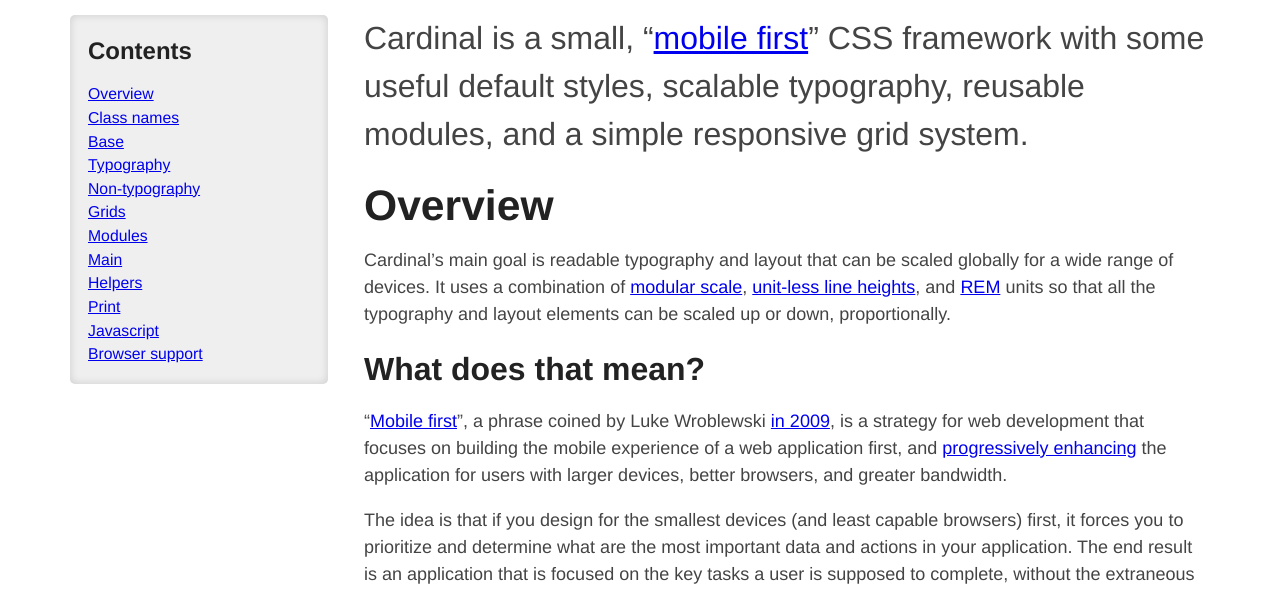
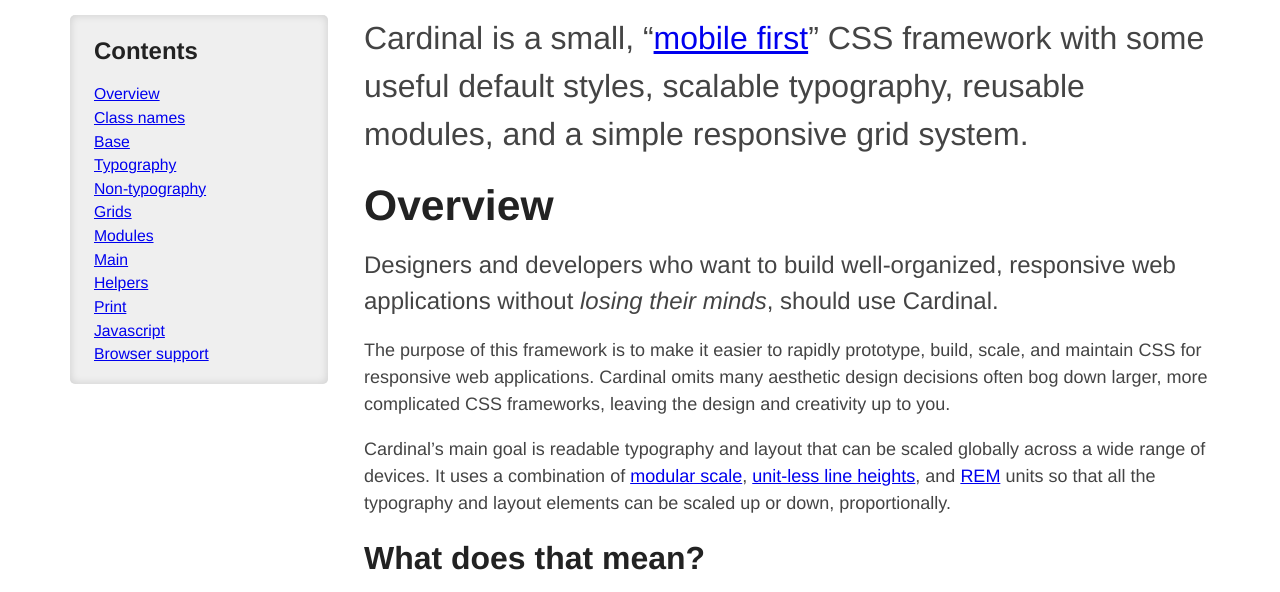
Before and after one commit to cardinalcss/cardinalcss, a plain HTML site: page index.html in a window 1280 px wide. Shown: the part 198-790 px from the top of the page. Drawn offline with nearby package versions, Linux system fonts and the light colour scheme.

Commit message:
updating docs

```diff
--- a/css/main.css
+++ b/css/main.css
@@ -27,7 +27,7 @@
 	box-sizing:         border-box;
 }
 
-/* Set <html> and <body> to inherit the height of the browser */
+/* Set <html> and <body> to inherit the height of the viewport */
 html,
 body {
 	min-height: 100%;
@@ -115,9 +115,9 @@
 
 body {
 	color: #444;
-	font-size: 1rem;    /* 1 */
+	font-size: 1rem;  /* 1 */
 	font-family: "Helvetica Neue", sans-serif;
-	line-height: 1.5;   /* 2 */
+	line-height: 1.5; /* 2 */
 }
 
 /* Define a mobile tap highlight color (iOS 1.1.1+) */
@@ -724,7 +724,7 @@
 }
 
 /*  =======================================================================  *\
-	App ($app)
+	Main ($main)
 \*  =======================================================================  */
 
 .header .wrapper {
@@ -790,7 +790,7 @@
 
 @media only screen and (min-width: 640px) {
 	.toc {
-		display: inline-block;
+		display: block;
 	}
 }
 
@@ -802,7 +802,7 @@
 
 @media only screen and (min-width: 960px) {
 	.toc .well {
-		padding: 1rem;
+		padding: 1rem 1.333rem;
 	}
 }
 
--- a/index.html
+++ b/index.html
@@ -20,7 +20,8 @@
 		<!-- Favicons: http://cbrac.co/11ZzQkJ -->
 
 		<!-- Styles -->
-		<link rel="stylesheet" href="css/main.min.css">
+		<link rel="stylesheet" href="css/main.css">
+		<!-- <link rel="stylesheet" href="css/main.min.css"> -->
 
 		<!-- Scripts -->
 		<script src="js/vendor/modernizr-2.6.2.min.js"></script>
@@ -42,10 +43,10 @@
 
 		<div class="main wrapper">
 			<div class="grid">
-				<div class="toc grid-item lap-one_fourth">
-					<nav class="well">
-						<h4>Contents</h4>
-						<ul>
+				<div class="grid-item lap-one_fourth">
+					<nav class="toc">
+						<ul class="well">
+							<h4>Contents</h4>
 							<li><a href="#overview">Overview</a></li>
 							<li><a href="#naming">Class names</a></li>
 							<li><a href="#base">Base</a></li>
@@ -69,7 +70,11 @@
 						<a name="overview"></a>
 						<h2>Overview</h2>
 
-						<p>Cardinal’s main goal is readable typography and layout that can be scaled globally for a wide range of devices. It uses a combination of <a href="http://alistapart.com/article/more-meaningful-typography">modular scale</a>, <a href="http://meyerweb.com/eric/thoughts/2006/02/08/unitless-line-heights/">unit-less line heights</a>, and <a href="http://snook.ca/archives/html_and_css/font-size-with-rem">REM</a> units so that all the typography and layout elements can be scaled up or down, proportionally.</p>
+						<p class="text_medium">Designers and developers who want to build well-organized, responsive web applications without <em>losing their minds</em>, should use Cardinal.</p>
+
+						<p>The purpose of this framework is to make it easier to rapidly prototype, build, scale, and maintain CSS for responsive web applications. Cardinal omits many aesthetic design decisions often bog down larger, more complicated CSS frameworks, leaving the design and creativity up to you.</p>
+
+						<p>Cardinal’s main goal is readable typography and layout that can be scaled globally across a wide range of devices. It uses a combination of <a href="http://alistapart.com/article/more-meaningful-typography">modular scale</a>, <a href="http://meyerweb.com/eric/thoughts/2006/02/08/unitless-line-heights/">unit-less line heights</a>, and <a href="http://snook.ca/archives/html_and_css/font-size-with-rem">REM</a> units so that all the typography and layout elements can be scaled up or down, proportionally.</p>
 
 						<h3>What does that mean?</h3>
 
@@ -78,8 +83,6 @@
 						<p>The idea is that if you design for the smallest devices (and least capable browsers) first, it forces you to prioritize and determine what are the most important data and actions in your application. The end result is an application that is focused on the key tasks a user is supposed to complete, without the extraneous content and interface fluff that plagues many applications that take a top-down, “PC first” approach.</p>
 
 						<h3>Who should use this?</h3>
-
-						<p class="text_medium">Designers and developers who want to build well-organized, responsive web applications without <em>losing their minds</em>, should use Cardinal.</p>
 
 						<p>The purpose of this framework is to make it easier to rapidly prototype, build, scale, and maintain CSS for responsive web applications. Cardinal omits the aesthetic design decisions that bog down larger, more complicated CSS frameworks, leaving the design and creativity up to you.</p>
 
```
Also changed, not shown: README.md, css/main.min.css.
